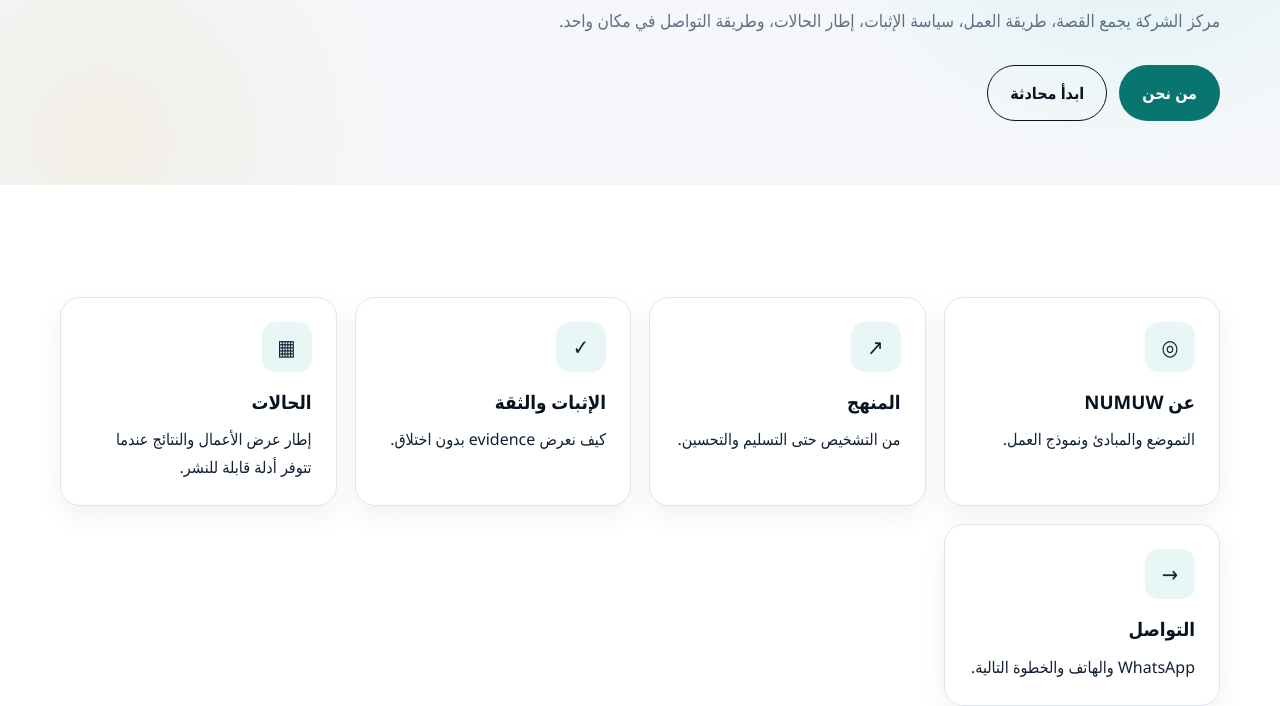
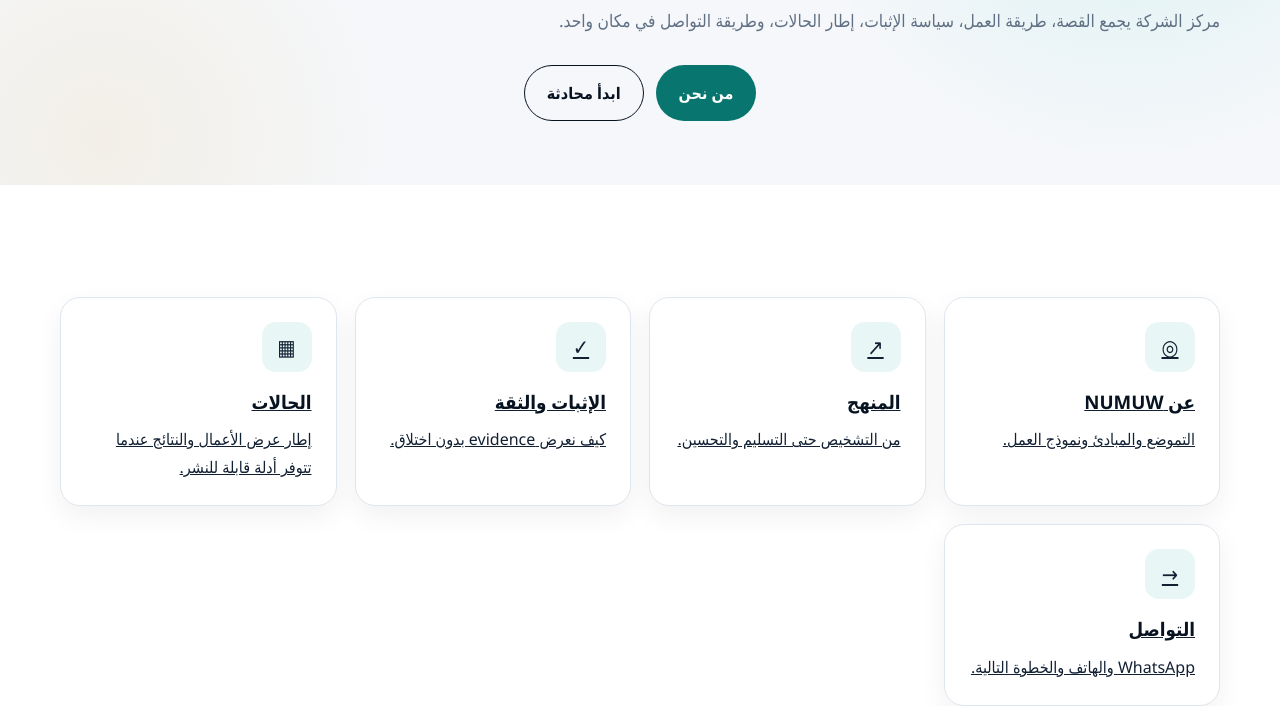
Before and after one commit to ahmedsaturki/numuw-studio, a plain HTML site: page pages/index.html in a window 1280 px wide. Shown: the part 285-991 px from the top of the page. Drawn offline with Linux system fonts and the light colour scheme.

Commit message:
design: replace one-off inline styling with shared classes

```diff
--- a/pages/index.html
+++ b/pages/index.html
@@ -24,16 +24,16 @@
 <div class="nav-actions"><button class="lang-btn" data-lang-btn>EN</button><button class="menu-btn" data-menu>☰</button><a class="btn btn-dark" href="https://wa.me/201127788810" target="_blank" rel="noopener">WhatsApp</a></div>
 </div></header>
 <main id="main">
-<section class="hero"><div class="container"><span class="eyebrow">COMPANY CENTER</span><h1>افهم من يقف خلف النظام، <span class="accent">قبل أن تشتريه.</span></h1><p class="lead">مركز الشركة يجمع القصة، طريقة العمل، سياسة الإثبات، إطار الحالات، وطريقة التواصل في مكان واحد.</p><div class="actions"><a class="btn btn-primary" href="./about/">من نحن</a><a class="btn btn-outline" href="./contact/">ابدأ محادثة</a></div></div></section>
+<section class="hero"><div class="container"><span class="eyebrow">COMPANY CENTER</span><h1>افهم من يقف خلف النظام، <span class="accent">قبل أن تشتريه.</span></h1><p class="lead">مركز الشركة يجمع القصة، طريقة العمل، سياسة الإثبات، إطار الحالات، وطريقة التواصل في مكان واحد.</p><div class="actions center-actions"><a class="btn btn-primary" href="./about/">من نحن</a><a class="btn btn-outline" href="./contact/">ابدأ محادثة</a></div></div></section>
 <section class="section alt"><div class="container"><div class="cards">
-<a class="card" href="./about/" style="text-decoration:none"><div class="icon">◎</div><h3>عن NUMUW</h3><p>التموضع والمبادئ ونموذج العمل.</p></a>
-<a class="card" href="./method/" style="text-decoration:none"><div class="icon">↗</div><h3>المنهج</h3><p>من التشخيص حتى التسليم والتحسين.</p></a>
-<a class="card" href="./proof/" style="text-decoration:none"><div class="icon">✓</div><h3>الإثبات والثقة</h3><p>كيف نعرض evidence بدون اختلاق.</p></a>
-<a class="card" href="./case-studies/" style="text-decoration:none"><div class="icon">▦</div><h3>الحالات</h3><p>إطار عرض الأعمال والنتائج عندما تتوفر أدلة قابلة للنشر.</p></a>
-<a class="card" href="./contact/" style="text-decoration:none"><div class="icon">→</div><h3>التواصل</h3><p>WhatsApp والهاتف والخطوة التالية.</p></a>
+<a class="card" href="./about/"><div class="icon">◎</div><h3>عن NUMUW</h3><p>التموضع والمبادئ ونموذج العمل.</p></a>
+<a class="card" href="./method/"><div class="icon">↗</div><h3>المنهج</h3><p>من التشخيص حتى التسليم والتحسين.</p></a>
+<a class="card" href="./proof/"><div class="icon">✓</div><h3>الإثبات والثقة</h3><p>كيف نعرض evidence بدون اختلاق.</p></a>
+<a class="card" href="./case-studies/"><div class="icon">▦</div><h3>الحالات</h3><p>إطار عرض الأعمال والنتائج عندما تتوفر أدلة قابلة للنشر.</p></a>
+<a class="card" href="./contact/"><div class="icon">→</div><h3>التواصل</h3><p>WhatsApp والهاتف والخطوة التالية.</p></a>
 </div></div></section>
 <section class="section"><div class="container"><div class="panel"><span class="eyebrow">TRUST MODEL</span><h2>المعلومة التجارية لا تصبح «حقيقة» لأنها مكتوبة على الموقع</h2><p class="lead">لهذا نفصل بين ما هو وصف للخدمة، وما هو وعد تعاقدي، وما هو نتيجة مثبتة. أي رقم أو حالة أو شهادة يجب أن يكون له مصدر وملاءمة وسياق.</p></div></div></section>
-<section class="cta"><div class="container"><h2>المشكلة أولًا. ثم المنتج المناسب.</h2><p class="lead">ابدأ بمحادثة أو بالتشخيص، ولا تحتاج إلى معرفة اسم الباقة مسبقًا.</p><div class="actions"><a class="btn btn-primary" href="https://wa.me/201127788810" target="_blank" rel="noopener">ابدأ محادثة</a><a class="btn btn-outline" style="border-color:#fff;color:#fff" href="../tools/diagnostic/">التشخيص</a></div></div></section>
+<section class="cta"><div class="container"><h2>المشكلة أولًا. ثم المنتج المناسب.</h2><p class="lead">ابدأ بمحادثة أو بالتشخيص، ولا تحتاج إلى معرفة اسم الباقة مسبقًا.</p><div class="actions center-actions"><a class="btn btn-primary" href="https://wa.me/201127788810" target="_blank" rel="noopener">ابدأ محادثة</a><a class="btn btn-outline btn-on-dark" href="../tools/diagnostic/">التشخيص</a></div></div></section>
 </main>
 <footer class="footer"><div class="container footer-grid"><strong>NUMUW</strong><span>Company Center</span><span>© <span data-year></span></span></div></footer>
 <script src="../assets/js/numuw.js" defer></script></body></html>
```
